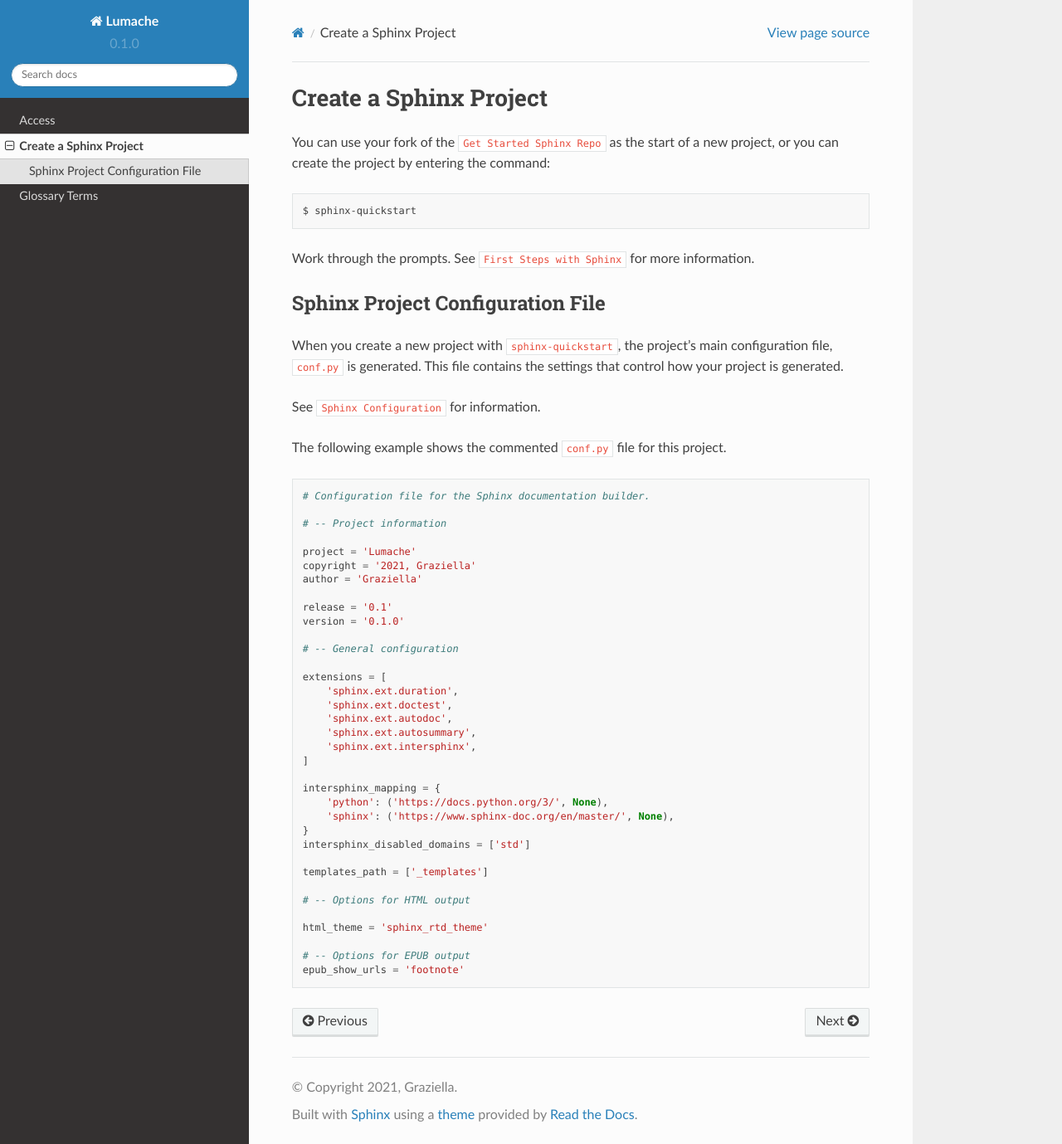
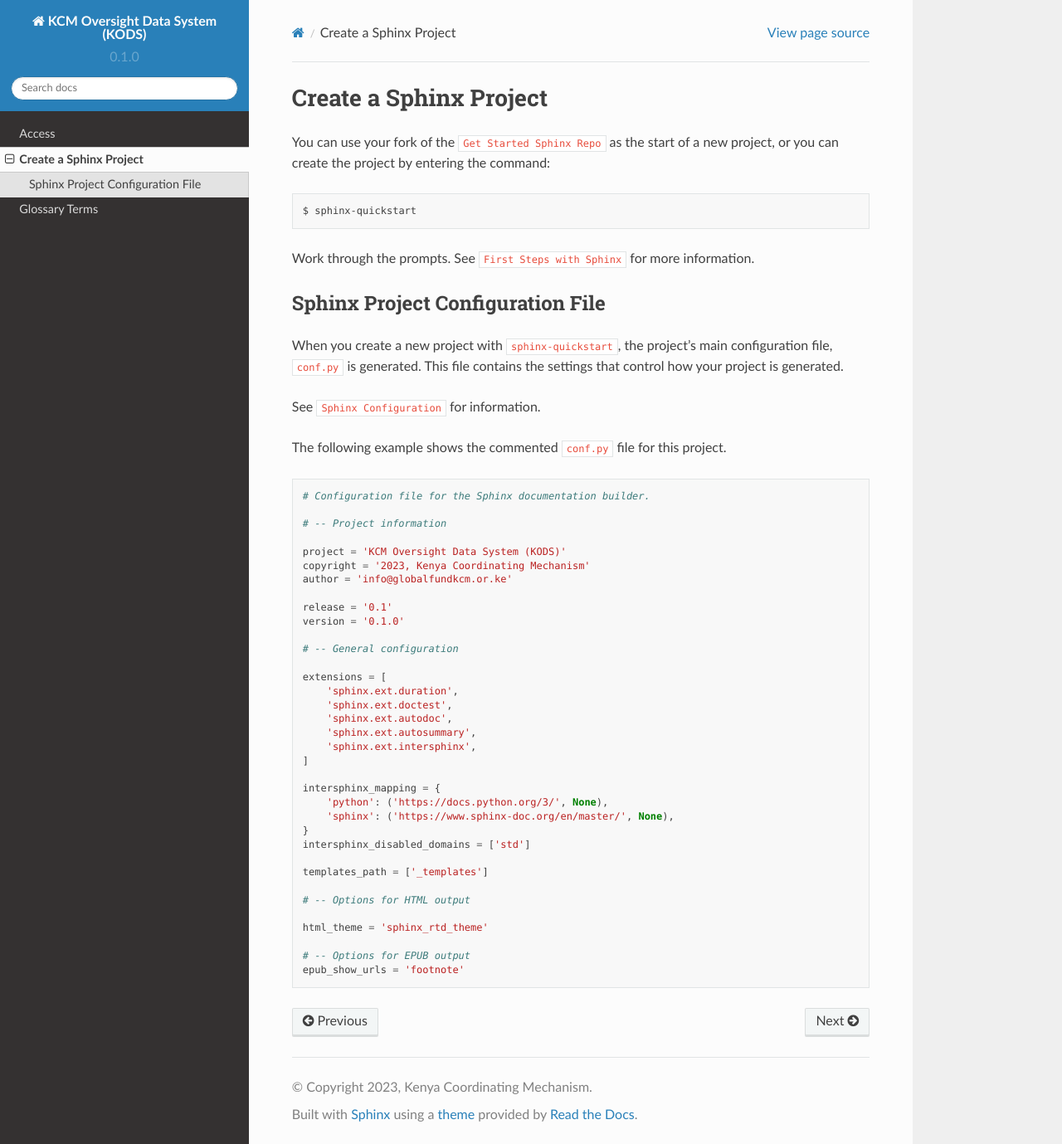
Before and after one commit to danielmaangi/kcm_data_system_guide, a Sphinx documentation site: the page built from docs/source/create_project.rst, in a window 1280 px wide and 1379 px high. Shown: the whole window at 83% size. Built offline with Sphinx 7.4.7 and the Read the Docs theme 2.0.0, drawn with Linux system fonts in a browser that asks for light colours; cross-references to code outside the pages are shown as plain code.

Commit message:
configuration

```diff
--- a/docs/source/conf.py
+++ b/docs/source/conf.py
@@ -2,9 +2,9 @@
 
 # -- Project information
 
-project = 'Lumache'
-copyright = '2021, Graziella'
-author = 'Graziella'
+project = 'KCM Oversight Data System (KODS)'
+copyright = '2023, Kenya Coordinating Mechanism'
+author = 'info@globalfundkcm.or.ke'
 
 release = '0.1'
 version = '0.1.0'
```
